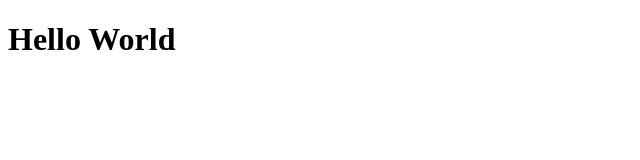
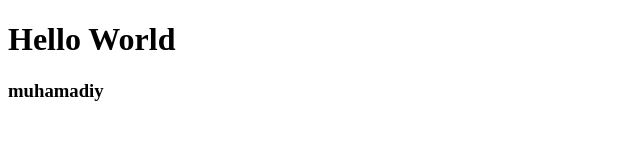
Before and after one commit to Bezu-re/bezu-re, a plain HTML site: page index.html in a window 1280 px wide. Shown: the whole page, without its empty margins (0-640 px from the left). Drawn offline with Linux system fonts and the light colour scheme.

Commit message:
h3 chanche

```diff
--- a/index.html
+++ b/index.html
@@ -9,5 +9,8 @@
   </head>
   <body>
     <h1>Hello World</h1>
+    <h3>muhamadiy
+
+    </h3>
   </body>
 </html>
```
